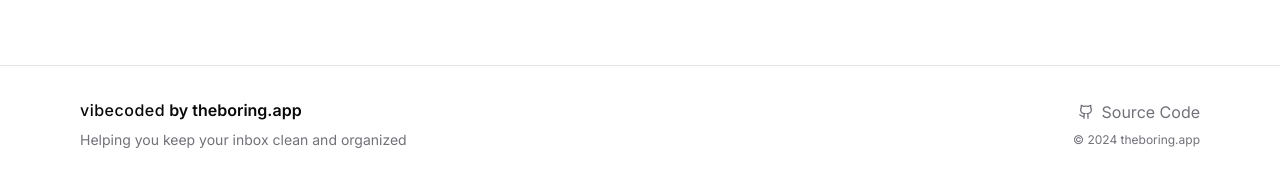
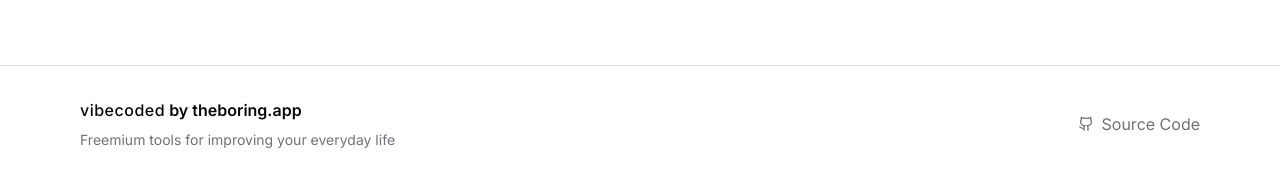
Before and after one commit to theboringdotapp/unsubscriber, a Flask app: page / in a window 1280 px wide. Shown: the part 824-1006 px from the top of the page. Run offline with Flask 2, Linux system fonts and the light colour scheme; some libraries are stand-ins or nearby versions.

Commit message:
feat: update footer text to reflect new branding and messaging for improved user engagement

```diff
--- a/templates/index.html
+++ b/templates/index.html
@@ -220,7 +220,7 @@
                         by <a href="https://theboring.app" target="_blank" class="hover:underline">theboring.app</a>
                     </span>
                 </div>
-                <p class="text-sm text-muted-foreground mt-2">Helping you keep your inbox clean and organized</p>
+                <p class="text-sm text-muted-foreground mt-2">Freemium tools for improving your everyday life</p>
             </div>
             <div class="flex flex-col items-end">
                 <a href="#" class="text-muted-foreground hover:text-foreground transition-colors flex items-center">
@@ -230,7 +230,6 @@
                     </svg>
                     Source Code
                 </a>
-                <p class="text-xs text-muted-foreground mt-2">© 2024 theboring.app</p>
             </div>
         </div>
     </div>
```
